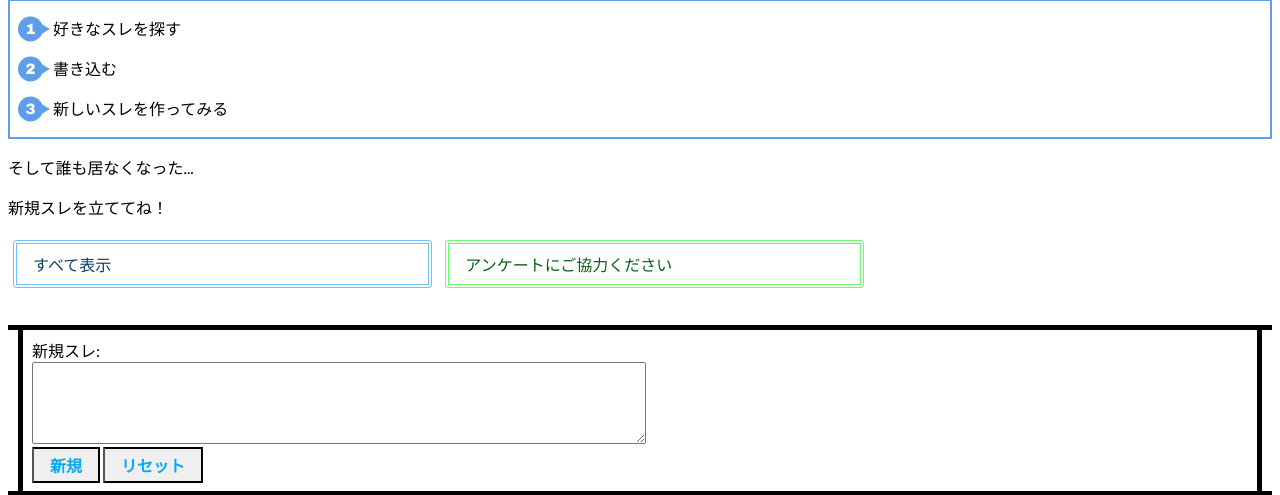
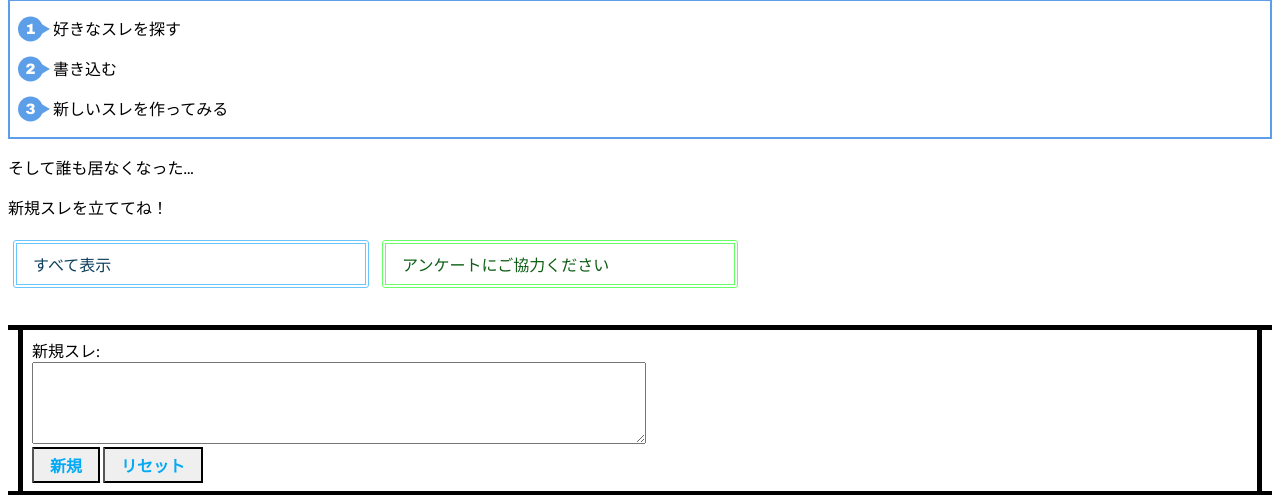
Before and after one commit to mio256/octony, a Django app: template board/templates/board/index.html in a window 1280 px wide. Shown: the part 660-1155 px from the top of the page. Run offline with Django 3.2, Linux system fonts and the light colour scheme; the template is opened without the code that fills it, so the values that code supplies are empty.

Commit message:
Update style.css

```diff
--- a/board/static/board/style.css
+++ b/board/static/board/style.css
@@ -164,7 +164,7 @@ list-style-type: none!important;
 
 /* スレッド 一覧 青枠線 */
 .btn-blue-border {
-  width: 30%;
+  width: 25%;
   display: inline-block;
   padding: 0.5em 1em;
   margin: 5px;
@@ -180,7 +180,7 @@ list-style-type: none!important;
 
 /* スレッド 一覧 赤枠線 */
 .btn-red-border {
-  width: 30%;
+  width: 25%;
   display: inline-block;
   padding: 0.5em 1em;
   margin: 5px;
@@ -196,7 +196,7 @@ list-style-type: none!important;
 
 /* スレッド 一覧 緑枠線 */
 .btn-green-border {
-  width: 30%;
+  width: 25%;
   display: inline-block;
   padding: 0.5em 1em;
   margin: 5px;
```
